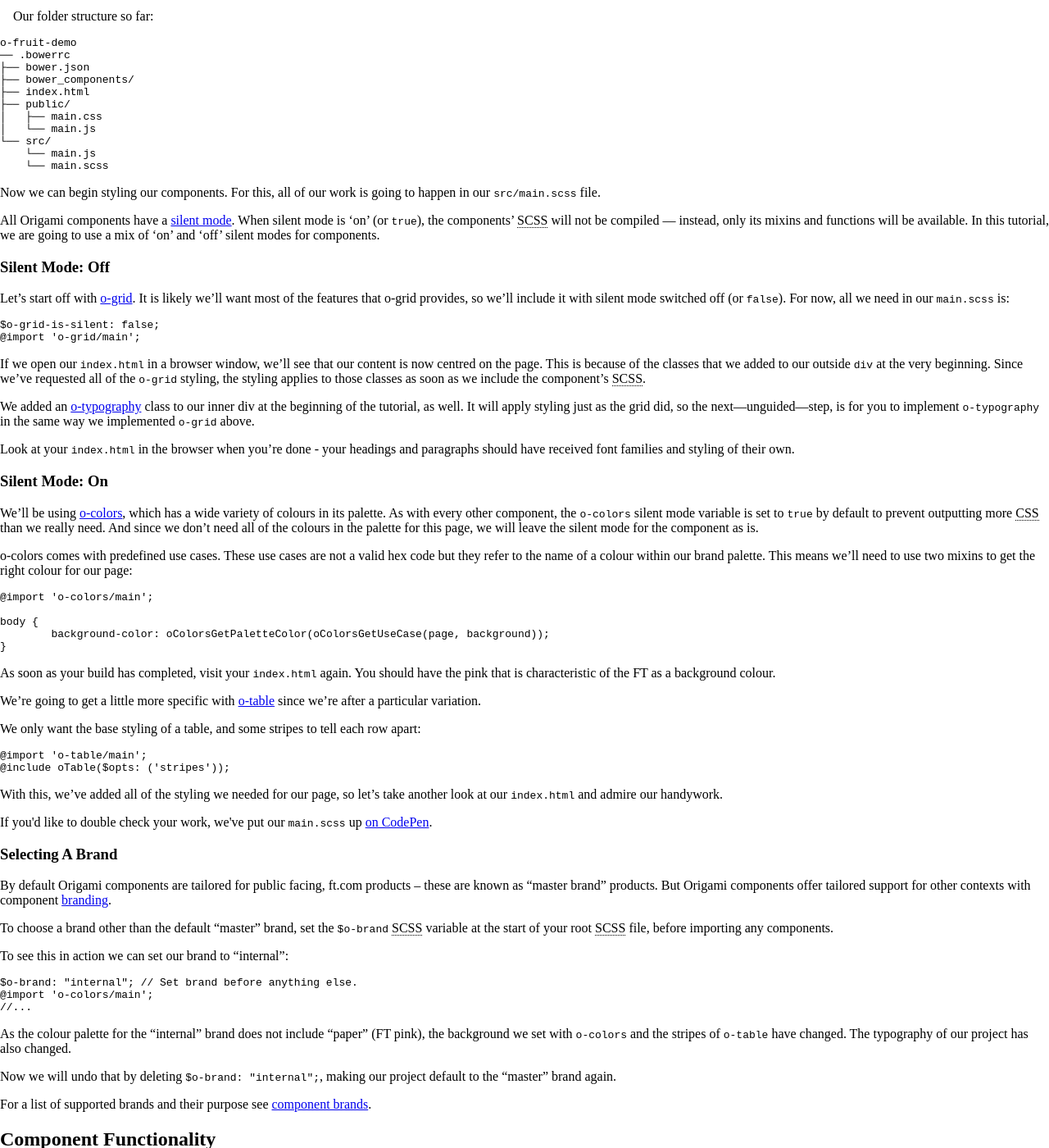
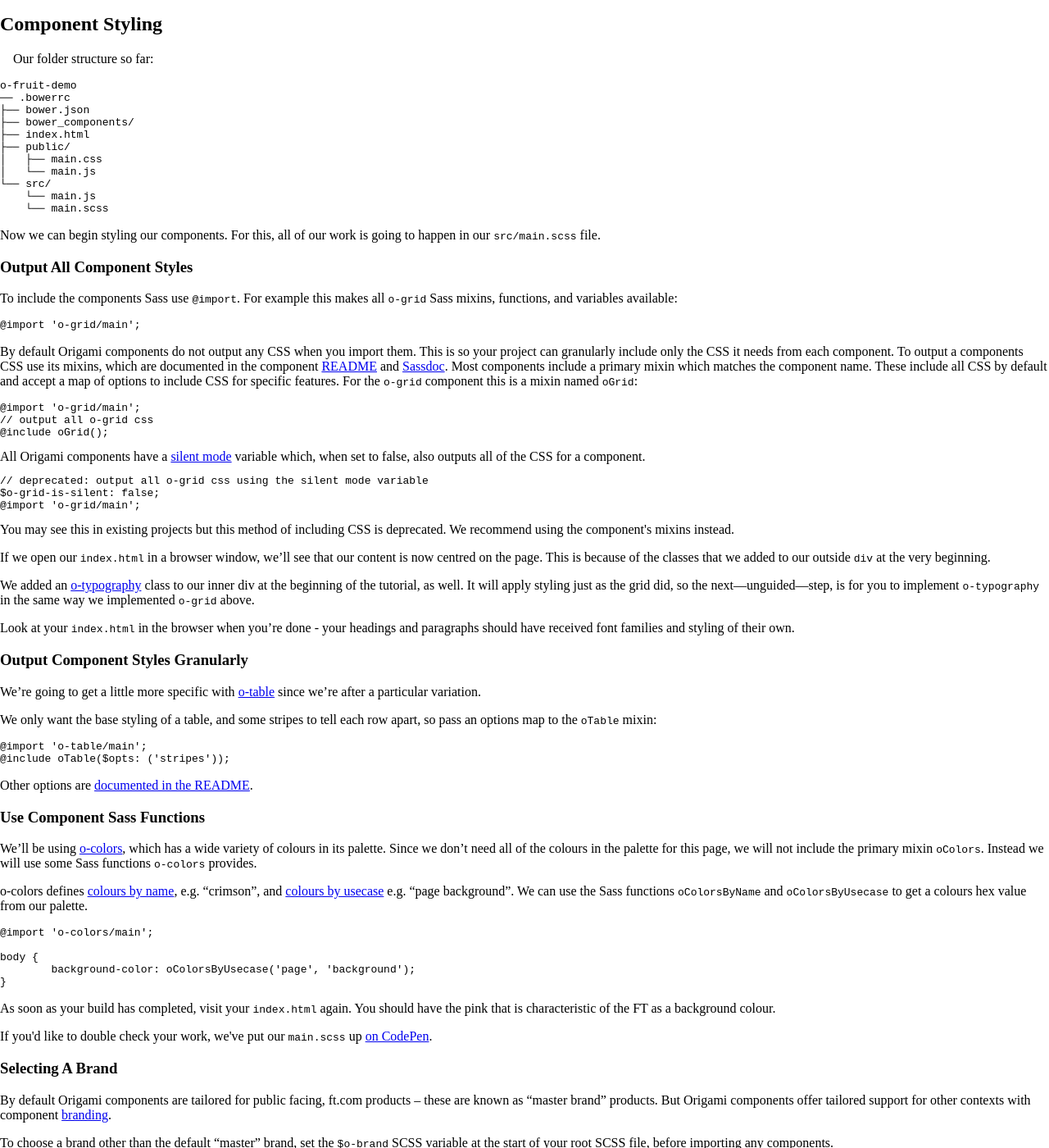
Before and after one commit to Financial-Times/origami-website, a Jekyll site: the page built from _tutorials/manual-build.md, in a window 1280 px wide and 1400 px high, scrolled down 3176 px. Shown: the whole window at 82% size. Built offline with Jekyll 4.4.1, drawn with Linux system fonts in a browser that asks for light colours; a style sheet for code colours, icons or effects is not loaded; some of the changed text lies outside the part shown.

Commit message:
Update tutorials to account for major component releases.

```diff
--- a/_tutorials/manual-build.md
+++ b/_tutorials/manual-build.md
@@ -16,7 +16,7 @@ This tutorial assumes that:
 - You have not implemented a build step
 - You are using a UNIX-like OS with a bash shell
 - You are familiar with JavaScript, and <abbr title="Sassy Cascading Style Sheets"><a href="https://sass-lang.com/" class="o-typography-link--external">SCSS</a></abbr>
-- You have a basic understanding of package managers (<a href="https://bower.io/" class="o-typography-link--external">Bower</a>), <abbr title="Node Package Manager"><a href="https://www.npmjs.com/" class="o-typography-link--external">npm</a></abbr>)
+- You have a basic understanding of package managers (<a href="https://bower.io/" class="o-typography-link--external">Bower</a>, <abbr title="Node Package Manager"><a href="https://www.npmjs.com/" class="o-typography-link--external">NPM</a></abbr>)
 
 ## Setting up your sandbox
 We will need a folder structure for our page. So let's begin by creating a new directory to work in.
@@ -94,9 +94,11 @@ Let's head over to <a href="https://registry.origami.ft.com/components/o-table#d
 
 Now that we have set up the scaffolding for our page, we need to install those components so we can access their respective styles and functionalities.
 
-All [Origami-compliant components](/spec/v1/components) are available for installation via Bower. They live in the <a href="https://registry.origami.ft.com/components">Origami Registry</a>, and are made visible to Bower through the <a href="https://origami-bower-registry.ft.com/" class="o-typography-link--external">Origami Bower Registry</a>.
+All [Origami-compliant components](/spec/v1/components) are available for installation via Bower or NPM. They live in the <a href="https://registry.origami.ft.com/components">Origami Registry</a>, and are made visible to Bower through the <a href="https://origami-bower-registry.ft.com/" class="o-typography-link--external">Origami Bower Registry</a>.
 
-This means that, in order for Bower to find the components we will be installing, we need to tell it where to look. For that, we use a `.bowerrc` file in the root of our directory:
+For this tutorial we will use Bower instead of NPM. Using bower ensures a flat dependency tree by default, so we don't accidentally include multiple conflicting versions of a component (there is a separate [Bower to NPM tutorial](https://origami.ft.com/docs/tutorials/bower-to-npm/), which builds on this tutorial).
+
+In order for Bower to find the components we will be installing, we need to tell it where to look. For that, we use a `.bowerrc` file in the root of our directory:
 
 <pre><code class="o-syntax-highlight--json">{
 	"registry": {
@@ -196,45 +198,60 @@ You can leave that running in the background, and open your `index.html` in a br
 
 Now we can begin styling our components. For this, all of our work is going to happen in our `src/main.scss` file.
 
-All Origami components have a [silent mode](/docs/components/silent-mode/). When silent mode is 'on' (or `true`), the components' <abbr title="Sassy Cascading Style Sheets">SCSS</abbr> will not be compiled — instead, only its mixins and functions will be available. In this tutorial, we are going to use a mix of 'on' and 'off' silent modes for components.
+### Output All Component Styles
 
-### Silent Mode: Off
+To include the components Sass use `@import`. For example this makes all `o-grid` Sass mixins, functions, and variables available:
+<pre><code class="o-syntax-highlight--scss">@import 'o-grid/main';</code></pre>
 
-Let's start off with <a href="https://registry.origami.ft.com/components/o-grid">o-grid</a>. It is likely we'll want most of the features that o-grid provides, so we'll include it with silent mode switched off (or `false`). For now, all we need in our `main.scss` is:
+By default Origami components do not output any CSS when you import them. This is so your project can granularly include only the CSS it needs from each component. To output a components CSS use its mixins, which are documented in the component [README](https://registry.origami.ft.com/components/o-grid/readme#sass) and [Sassdoc](https://registry.origami.ft.com/components/o-grid/sassdoc). Most components include a primary mixin which matches the component name. These include all CSS by default and accept a map of options to include CSS for specific features. For the `o-grid` component this is a mixin named `oGrid`:
 
-<pre><code class="o-syntax-highlight--scss">$o-grid-is-silent: false;
+<pre><code class="o-syntax-highlight--scss">@import 'o-grid/main';
+// output all o-grid css
+@include oGrid();</code></pre>
+
+<aside>
+All Origami components have a <a href="/docs/components/silent-mode/">silent mode</a> variable which, when set to false, also outputs all of the CSS for a component.
+
+<pre><code class="o-syntax-highlight--scss">// deprecated: output all o-grid css using the silent mode variable
+$o-grid-is-silent: false;
 @import 'o-grid/main';</code></pre>
 
-If we open our `index.html` in a browser window, we'll see that our content is now centred on the page. This is because of the classes that we added to our outside `div` at the very beginning. Since we've requested all of the `o-grid` styling, the styling applies to those classes as soon as we include the component's <abbr title="Sassy Cascading Style Sheets">SCSS</abbr>.
+You may see this in existing projects but this method of including CSS is deprecated. We recommend using the component's mixins instead.
+</aside>
+
+If we open our `index.html` in a browser window, we'll see that our content is now centred on the page. This is because of the classes that we added to our outside `div` at the very beginning.
 
 We added an <a href="https://registry.origami.ft.com/components/o-typography">o-typography</a> class to our inner div at the beginning of the tutorial, as well. It will apply styling just as the grid did, so the next—unguided—step, is for you to implement `o-typography` in the same way we implemented `o-grid` above.
 
 Look at your `index.html` in the browser when you're done - your headings and paragraphs should have received font families and styling of their own.
 
-### Silent Mode: On
+### Output Component Styles Granularly
 
-We'll be using <a href="https://registry.origami.ft.com/components/o-colors">o-colors</a>, which has a wide variety of colours in its palette. As with every other component, the `o-colors` silent mode variable is set to `true` by default to prevent outputting more <abbr title="Cascading Style Sheets">CSS</abbr> than we really need. And since we don't need all of the colours in the palette for this page, we will leave the silent mode for the component as is.
+We're going to get a little more specific with <a href="https://registry.origami.ft.com/components/o-table">o-table</a> since we're after a particular variation.
 
-o-colors comes  with predefined use cases. These use cases are not a valid hex code but they refer to the name of a colour within our brand palette. This means we'll need to use two mixins to get the right colour for our page:
+We only want the base styling of a table, and some stripes to tell each row apart, so pass an options map to the `oTable` mixin:
+
+<pre><code class="o-syntax-highlight--scss">@import 'o-table/main';
+@include oTable($opts: ('stripes'));</code></pre>
+
+Other options are [documented in the README](https://registry.origami.ft.com/components/o-table/readme#sass).
+
+### Use Component Sass Functions
+
+We'll be using <a href="https://registry.origami.ft.com/components/o-colors">o-colors</a>, which has a wide variety of colours in its palette. Since we don't need all of the colours in the palette for this page, we will not include the primary mixin `oColors`. Instead we will use some Sass functions `o-colors` provides.
+
+o-colors defines [colours by name](https://registry.origami.ft.com/components/o-colors/readme/#palette-colours), e.g. "crimson", and [colours by usecase](https://registry.origami.ft.com/components/o-colors/readme/#palette-colours) e.g. "page background". We can use the Sass functions `oColorsByName` and `oColorsByUsecase` to get a colours hex value from our palette.
 
 <pre class="o-layout__main__full-span"><code class="o-syntax-highlight--scss">@import 'o-colors/main';
 
 body {
-	background-color: oColorsGetPaletteColor(oColorsGetUseCase(page, background));
+	background-color: oColorsByUsecase('page', 'background');
 }</code></pre>
 
 As soon as your build has completed, visit your `index.html` again. You should have the pink that is characteristic of the FT as a background colour.
 
-We're going to get a little more specific with <a href="https://registry.origami.ft.com/components/o-table">o-table</a> since we're after a particular variation.
+<aside>If you'd like to double check your work, we've put our <code>main.scss</code> up <a href="https://codepen.io/ft-origami/pen/VBgwwJ" class="o-typography-link--external">on CodePen</a>.</aside>
 
-We only want the base styling of a table, and some stripes to tell each row apart:
-
-<pre><code class="o-syntax-highlight--scss">@import 'o-table/main';
-@include oTable($opts: ('stripes'));</code></pre>
-
-With this, we've added all of the styling we needed for our page, so let's take another look at our `index.html` and admire our handywork.
-
-<aside>If you'd like to double check your work, we've put our <code>main.scss</code> up <a href="https://codepen.io/ft-origami/pen/VBgwwJ" class="o-typography-link--external">on CodePen</a>.</aside>
 
 ### Selecting A Brand
 
```
